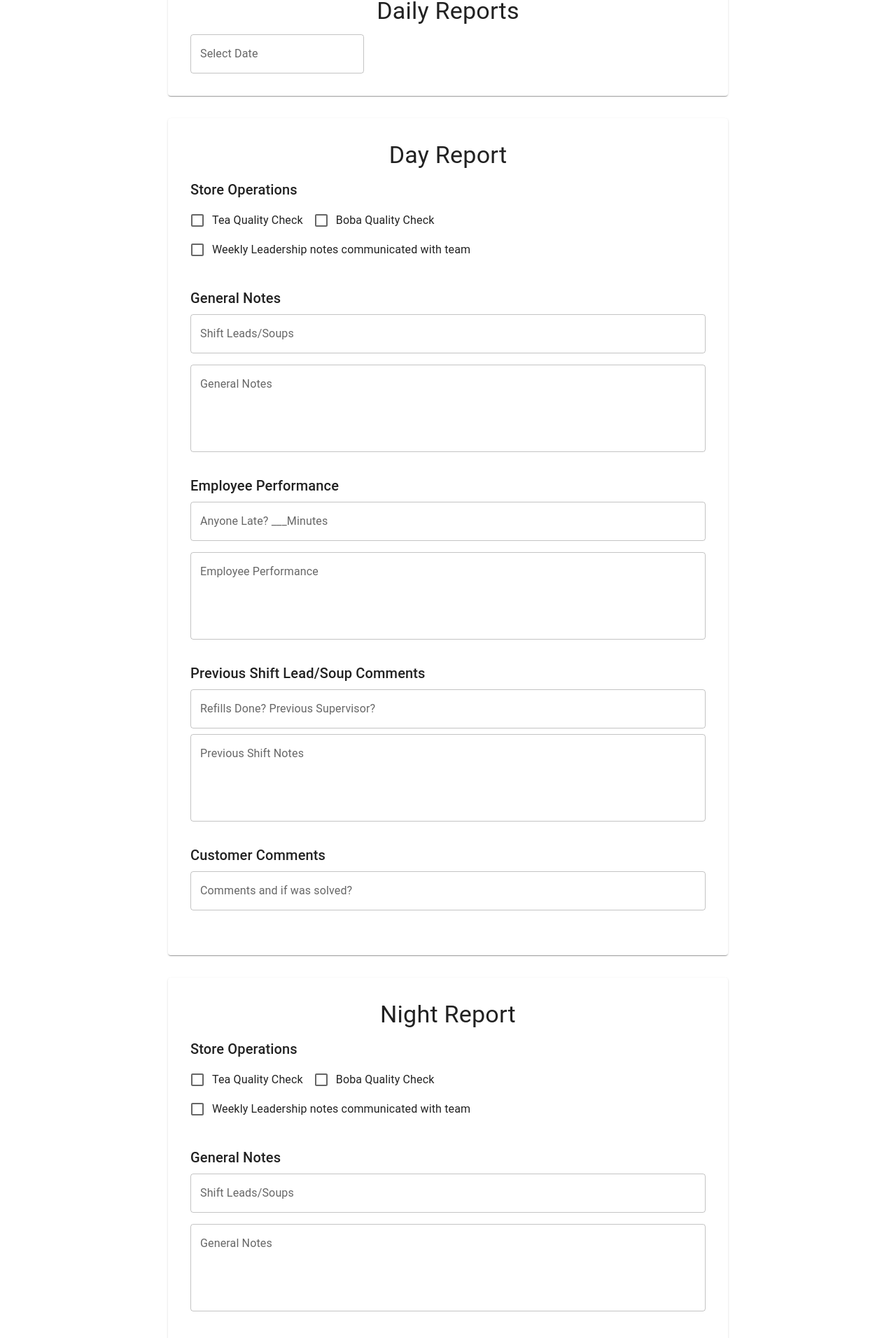
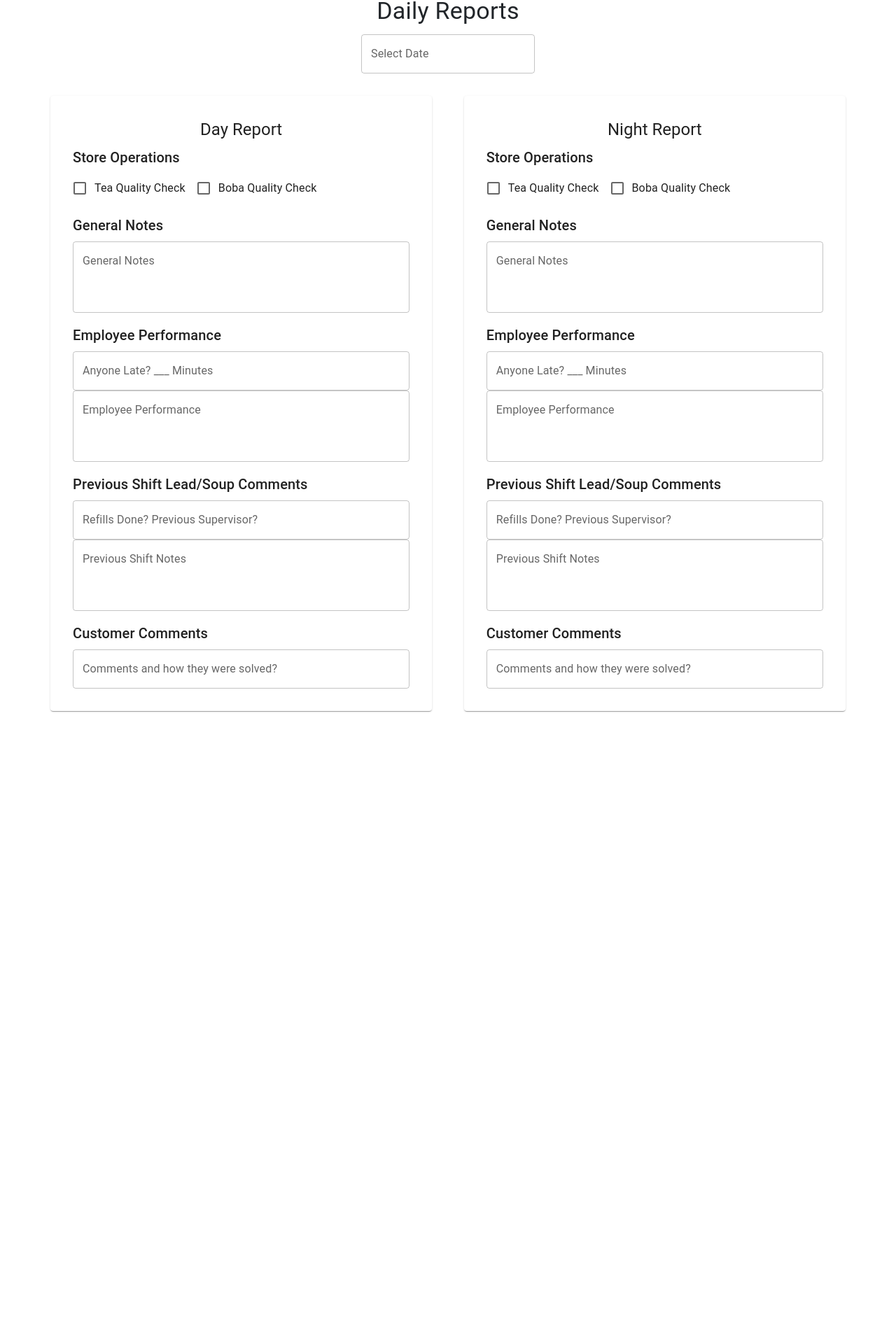
Before and after one commit to lestersanjuan/sunrightHub, a React (Vite) app in the folder SunrightHub/: page /NavBar in a window 1280 px wide. Shown: the part 133-2045 px from the top of the page at 70% size. After the commit the page ends 1213 px from the top, so only its background shows below. Built offline with nearby package versions, Linux system fonts and the light colour scheme.

Commit message:
put the reports next to each other instead of on top of each other

```diff
--- a/SunrightHub/src/components/DailyReport/DailyReport.css
+++ b/SunrightHub/src/components/DailyReport/DailyReport.css
@@ -1,12 +1,36 @@
+/* Main container */
+.daily-report-container {
+  max-width: 1200px;
+  margin: 2rem auto;
+  padding: 2rem;
+}
+
+/* Date picker section */
+.date-picker-container {
+  text-align: center;
+  margin-bottom: 2rem;
+}
+
+/* Reports container - Flexbox for side-by-side layout */
+.report-container {
+  display: flex;
+  justify-content: space-between;
+  gap: 1.5rem; /* Space between the two reports */
+  flex-wrap: wrap; /* Ensures responsiveness */
+}
+
+/* Individual report card */
 .daily-report {
-    max-width: 800px;
-    margin: 2rem auto;
+  flex: 1;
+  max-width: 48%;
   padding: 2rem;
   background-color: #ffffff;
   box-shadow: 0 2px 8px rgba(0, 0, 0, 0.1);
   border-radius: 8px;
+  box-sizing: border-box;
 }
 
+/* Section styling inside the report */
 .section {
   margin-bottom: 2rem;
 }
@@ -16,7 +40,19 @@
   font-weight: 600;
 }
 
+/* Save button container */
 .save-button-container {
   text-align: center;
   margin-top: 2rem;
 }
+
+/* Responsive adjustments */
+@media (max-width: 768px) {
+  .report-container {
+    flex-direction: column;
+  }
+
+  .daily-report {
+    max-width: 100%;
+  }
+}
--- a/SunrightHub/src/components/DailyReport/DailyReport.tsx
+++ b/SunrightHub/src/components/DailyReport/DailyReport.tsx
@@ -11,11 +11,25 @@ import {
 import { LocalizationProvider } from "@mui/x-date-pickers/LocalizationProvider";
 import { AdapterDayjs } from "@mui/x-date-pickers/AdapterDayjs";
 import { DatePicker } from "@mui/x-date-pickers/DatePicker";
-import dayjs from "dayjs";
+import dayjs, { Dayjs } from "dayjs";
 import "./DailyReport.css";
 
-// Define the default values for one report
-const initialReportValues = {
+// Define the structure of a report
+interface ReportValues {
+  teaQuality: boolean;
+  bobaQuality: boolean;
+  weeklyLeadership: boolean;
+  shiftLeadsSoups: string;
+  generalNotes: string;
+  anyoneLate: string;
+  employeePerformance: string;
+  previousSupervisor: string;
+  previousShiftNotes: string;
+  customerComments: string;
+}
+
+// Define the initial values for a single shift (Day/Night)
+const initialReportValues: ReportValues = {
   teaQuality: false,
   bobaQuality: false,
   weeklyLeadership: false,
@@ -28,23 +42,26 @@ const initialReportValues = {
   customerComments: "",
 };
 
-// Define initial state with separate objects for day and night reports
-const initialFormValues = {
+// Define the form state structure
+interface FormValues {
+  day: ReportValues;
+  night: ReportValues;
+}
+
+// Initialize the form state
+const initialFormValues: FormValues = {
   day: { ...initialReportValues },
   night: { ...initialReportValues },
 };
 
-function DailyReport() {
-  const [selectedDate, setSelectedDate] = useState(null);
-  const [formValues, setFormValues] = useState(initialFormValues);
-  // Store reports keyed by date (each date holds both day and night reports)
-  const [reports, setReports] = useState({});
+const DailyReport: React.FC = () => {
+  const [selectedDate, setSelectedDate] = useState<Dayjs | null>(null);
+  const [formValues, setFormValues] = useState<FormValues>(initialFormValues);
+  const [reports, setReports] = useState<{ [key: string]: FormValues }>({});
 
-  // Helper to auto-save to 'reports' whenever the user types or checks a box
-  const autoSave = (newFormValues) => {
-    // Only save if a date is selected
+  // Auto-save function when the user makes changes
+  const autoSave = (newFormValues: FormValues) => {
     if (!selectedDate) return;
-
     const dateKey = selectedDate.format("YYYY-MM-DD");
     setReports((prevReports) => ({
       ...prevReports,
@@ -53,47 +70,43 @@ function DailyReport() {
     console.log("Auto-saved for", dateKey, newFormValues);
   };
 
-  // Handle date change: load saved reports (if any) or reset the forms
-  const handleDateChange = (newValue) => {
+  // Handle date selection
+  const handleDateChange = (newValue: Dayjs | null) => {
     setSelectedDate(newValue);
     if (newValue) {
       const dateKey = newValue.format("YYYY-MM-DD");
-      if (reports[dateKey]) {
-        setFormValues(reports[dateKey]);
-      } else {
-        setFormValues(initialFormValues);
-      }
+      setFormValues(reports[dateKey] || initialFormValues);
     } else {
       setFormValues(initialFormValues);
     }
   };
 
-  // Update the appropriate shift’s checkbox value & auto-save
-  const handleCheckboxChange = (shift, event) => {
+  // Handle checkbox changes
+  const handleCheckboxChange = (
+    shift: "day" | "night",
+    event: React.ChangeEvent<HTMLInputElement>
+  ) => {
     const { name, checked } = event.target;
     setFormValues((prev) => {
       const updated = {
         ...prev,
-        [shift]: {
-          ...prev[shift],
-          [name]: checked,
-        },
+        [shift]: { ...prev[shift], [name]: checked },
       };
       autoSave(updated);
       return updated;
     });
   };
 
-  // Update the appropriate shift’s text field value & auto-save
-  const handleTextChange = (shift, event) => {
+  // Handle text field changes
+  const handleTextChange = (
+    shift: "day" | "night",
+    event: React.ChangeEvent<HTMLInputElement>
+  ) => {
     const { name, value } = event.target;
     setFormValues((prev) => {
       const updated = {
         ...prev,
-        [shift]: {
-          ...prev[shift],
-          [name]: value,
-        },
+        [shift]: { ...prev[shift], [name]: value },
       };
       autoSave(updated);
       return updated;
@@ -101,41 +114,56 @@ function DailyReport() {
   };
 
   return (
-    <div>
-      {/* Date Picker (shared by both reports) */}
-      <Paper className="daily-report">
+    <div className="daily-report-container">
+      {/* Date Picker */}
+      <div className="date-picker-container">
         <Typography variant="h4" align="center" gutterBottom>
           Daily Reports
         </Typography>
         <LocalizationProvider dateAdapter={AdapterDayjs}>
           <DatePicker
             label="Select Date"
-            views={["year", "month", "day"]}
             value={selectedDate}
             onChange={handleDateChange}
-            renderInput={(params) => <TextField {...params} fullWidth />}
           />
         </LocalizationProvider>
+      </div>
+
+      {/* Report Containers */}
+      <div className="report-container">
+        {/* Day Report */}
+        <Paper className="daily-report">
+          <Typography variant="h5" align="center" gutterBottom>
+            Day Report
+          </Typography>
+          {renderReportSection("day")}
         </Paper>
 
-      {/* Day Report */}
+        {/* Night Report */}
         <Paper className="daily-report">
-        <Typography variant="h4" align="center" gutterBottom>
-          Day Report
+          <Typography variant="h5" align="center" gutterBottom>
+            Night Report
           </Typography>
+          {renderReportSection("night")}
+        </Paper>
+      </div>
+    </div>
+  );
 
-        {/* Store Operations Section */}
-        <div className="section">
+  // Render function to avoid repeating code
+  function renderReportSection(shift: "day" | "night") {
+    return (
+      <Grid container spacing={2}>
+        {/* Store Operations */}
+        <Grid item xs={12}>
           <Typography variant="h6" gutterBottom className="section-heading">
             Store Operations
           </Typography>
-          <Grid container spacing={2}>
-            <Grid item xs={12}>
           <FormControlLabel
             control={
               <Checkbox
-                    checked={formValues.day.teaQuality}
-                    onChange={(e) => handleCheckboxChange("day", e)}
+                checked={formValues[shift].teaQuality}
+                onChange={(e) => handleCheckboxChange(shift, e)}
                 name="teaQuality"
               />
             }
@@ -144,287 +172,96 @@ function DailyReport() {
           <FormControlLabel
             control={
               <Checkbox
-                    checked={formValues.day.bobaQuality}
-                    onChange={(e) => handleCheckboxChange("day", e)}
+                checked={formValues[shift].bobaQuality}
+                onChange={(e) => handleCheckboxChange(shift, e)}
                 name="bobaQuality"
               />
             }
             label="Boba Quality Check"
           />
-              <FormControlLabel
-                control={
-                  <Checkbox
-                    checked={formValues.day.weeklyLeadership}
-                    onChange={(e) => handleCheckboxChange("day", e)}
-                    name="weeklyLeadership"
-                  />
-                }
-                label="Weekly Leadership notes communicated with team"
-              />
         </Grid>
-          </Grid>
-        </div>
 
-        {/* General Notes Section */}
-        <div className="section">
+        {/* General Notes */}
+        <Grid item xs={12}>
           <Typography variant="h6" gutterBottom className="section-heading">
             General Notes
           </Typography>
-          <Grid container spacing={2}>
-            <Grid item xs={12}>
-              <TextField
-                name="shiftLeadsSoups"
-                label="Shift Leads/Soups"
-                multiline
-                fullWidth
-                value={formValues.day.shiftLeadsSoups}
-                onChange={(e) => handleTextChange("day", e)}
-              />
-            </Grid>
-            <Grid item xs={12}>
           <TextField
             name="generalNotes"
             label="General Notes"
             multiline
-                rows={4}
+            rows={3}
             fullWidth
-                value={formValues.day.generalNotes}
-                onChange={(e) => handleTextChange("day", e)}
+            value={formValues[shift].generalNotes}
+            onChange={(e) => handleTextChange(shift, e)}
           />
         </Grid>
-          </Grid>
-        </div>
 
-        {/* Employee Performance Section */}
-        <div className="section">
+        {/* Employee Performance */}
+        <Grid item xs={12}>
           <Typography variant="h6" gutterBottom className="section-heading">
             Employee Performance
           </Typography>
-          <Grid container spacing={2}>
-            <Grid item xs={12}>
           <TextField
             name="anyoneLate"
-                label="Anyone Late? ___Minutes"
+            label="Anyone Late? ___ Minutes"
             multiline
             fullWidth
-                value={formValues.day.anyoneLate}
-                onChange={(e) => handleTextChange("day", e)}
+            value={formValues[shift].anyoneLate}
+            onChange={(e) => handleTextChange(shift, e)}
           />
-            </Grid>
-            <Grid item xs={12}>
           <TextField
             name="employeePerformance"
             label="Employee Performance"
             multiline
-                rows={4}
+            rows={3}
             fullWidth
-                value={formValues.day.employeePerformance}
-                onChange={(e) => handleTextChange("day", e)}
+            value={formValues[shift].employeePerformance}
+            onChange={(e) => handleTextChange(shift, e)}
           />
         </Grid>
-          </Grid>
-        </div>
 
-        {/* Previous Shift Lead/Soup Comments Section */}
-        <div className="section">
+        {/* Previous Shift Notes */}
+        <Grid item xs={12}>
           <Typography variant="h6" gutterBottom className="section-heading">
             Previous Shift Lead/Soup Comments
           </Typography>
-          <Grid container spacing={1}>
-            <Grid item xs={12}>
           <TextField
             name="previousSupervisor"
             label="Refills Done? Previous Supervisor?"
             multiline
             fullWidth
-                value={formValues.day.previousSupervisor}
-                onChange={(e) => handleTextChange("day", e)}
+            value={formValues[shift].previousSupervisor}
+            onChange={(e) => handleTextChange(shift, e)}
           />
-            </Grid>
-            <Grid item xs={12}>
           <TextField
             name="previousShiftNotes"
             label="Previous Shift Notes"
             multiline
-                rows={4}
+            rows={3}
             fullWidth
-                value={formValues.day.previousShiftNotes}
-                onChange={(e) => handleTextChange("day", e)}
+            value={formValues[shift].previousShiftNotes}
+            onChange={(e) => handleTextChange(shift, e)}
           />
         </Grid>
-          </Grid>
-        </div>
 
-        {/* Customer Comments Section */}
-        <div className="section">
+        {/* Customer Comments */}
+        <Grid item xs={12}>
           <Typography variant="h6" gutterBottom className="section-heading">
             Customer Comments
           </Typography>
           <TextField
             name="customerComments"
-            label="Comments and if was solved?"
+            label="Comments and how they were solved?"
             multiline
             fullWidth
-            value={formValues.day.customerComments}
-            onChange={(e) => handleTextChange("day", e)}
-          />
-        </div>
-      </Paper>
-
-      {/* Night Report */}
-      <Paper className="daily-report">
-        <Typography variant="h4" align="center" gutterBottom>
-          Night Report
-        </Typography>
-
-        {/* Store Operations Section */}
-        <div className="section">
-          <Typography variant="h6" gutterBottom className="section-heading">
-            Store Operations
-          </Typography>
-          <Grid container spacing={2}>
-            <Grid item xs={12}>
-              <FormControlLabel
-                control={
-                  <Checkbox
-                    checked={formValues.night.teaQuality}
-                    onChange={(e) => handleCheckboxChange("night", e)}
-                    name="teaQuality"
-                  />
-                }
-                label="Tea Quality Check"
-              />
-              <FormControlLabel
-                control={
-                  <Checkbox
-                    checked={formValues.night.bobaQuality}
-                    onChange={(e) => handleCheckboxChange("night", e)}
-                    name="bobaQuality"
-                  />
-                }
-                label="Boba Quality Check"
-              />
-              <FormControlLabel
-                control={
-                  <Checkbox
-                    checked={formValues.night.weeklyLeadership}
-                    onChange={(e) => handleCheckboxChange("night", e)}
-                    name="weeklyLeadership"
-                  />
-                }
-                label="Weekly Leadership notes communicated with team"
+            value={formValues[shift].customerComments}
+            onChange={(e) => handleTextChange(shift, e)}
           />
         </Grid>
       </Grid>
-        </div>
-
-        {/* General Notes Section */}
-        <div className="section">
-          <Typography variant="h6" gutterBottom className="section-heading">
-            General Notes
-          </Typography>
-          <Grid container spacing={2}>
-            <Grid item xs={12}>
-              <TextField
-                name="shiftLeadsSoups"
-                label="Shift Leads/Soups"
-                multiline
-                fullWidth
-                value={formValues.night.shiftLeadsSoups}
-                onChange={(e) => handleTextChange("night", e)}
-              />
-            </Grid>
-            <Grid item xs={12}>
-              <TextField
-                name="generalNotes"
-                label="General Notes"
-                multiline
-                rows={4}
-                fullWidth
-                value={formValues.night.generalNotes}
-                onChange={(e) => handleTextChange("night", e)}
-              />
-            </Grid>
-          </Grid>
-        </div>
-
-        {/* Employee Performance Section */}
-        <div className="section">
-          <Typography variant="h6" gutterBottom className="section-heading">
-            Employee Performance
-          </Typography>
-          <Grid container spacing={2}>
-            <Grid item xs={12}>
-              <TextField
-                name="anyoneLate"
-                label="Anyone Late? ___Minutes"
-                multiline
-                fullWidth
-                value={formValues.night.anyoneLate}
-                onChange={(e) => handleTextChange("night", e)}
-              />
-            </Grid>
-            <Grid item xs={12}>
-              <TextField
-                name="employeePerformance"
-                label="Employee Performance"
-                multiline
-                rows={4}
-                fullWidth
-                value={formValues.night.employeePerformance}
-                onChange={(e) => handleTextChange("night", e)}
-              />
-            </Grid>
-          </Grid>
-        </div>
-
-        {/* Previous Shift Lead/Soup Comments Section */}
-        <div className="section">
-          <Typography variant="h6" gutterBottom className="section-heading">
-            Previous Shift Lead/Soup Comments
-          </Typography>
-          <Grid container spacing={1}>
-            <Grid item xs={12}>
-              <TextField
-                name="previousSupervisor"
-                label="Refills Done? Previous Supervisor?"
-                multiline
-                fullWidth
-                value={formValues.night.previousSupervisor}
-                onChange={(e) => handleTextChange("night", e)}
-              />
-            </Grid>
-            <Grid item xs={12}>
-              <TextField
-                name="previousShiftNotes"
-                label="Previous Shift Notes"
-                multiline
-                rows={4}
-                fullWidth
-                value={formValues.night.previousShiftNotes}
-                onChange={(e) => handleTextChange("night", e)}
-              />
-            </Grid>
-          </Grid>
-        </div>
-
-        {/* Customer Comments Section */}
-        <div className="section">
-          <Typography variant="h6" gutterBottom className="section-heading">
-            Customer Comments
-          </Typography>
-          <TextField
-            name="customerComments"
-            label="Comments and if was solved?"
-            multiline
-            fullWidth
-            value={formValues.night.customerComments}
-            onChange={(e) => handleTextChange("night", e)}
-          />
-        </div>
-      </Paper>
-    </div>
     );
   }
+};
 
 export default DailyReport;
```
Lines whose indentation alone changed are shown as unchanged.
